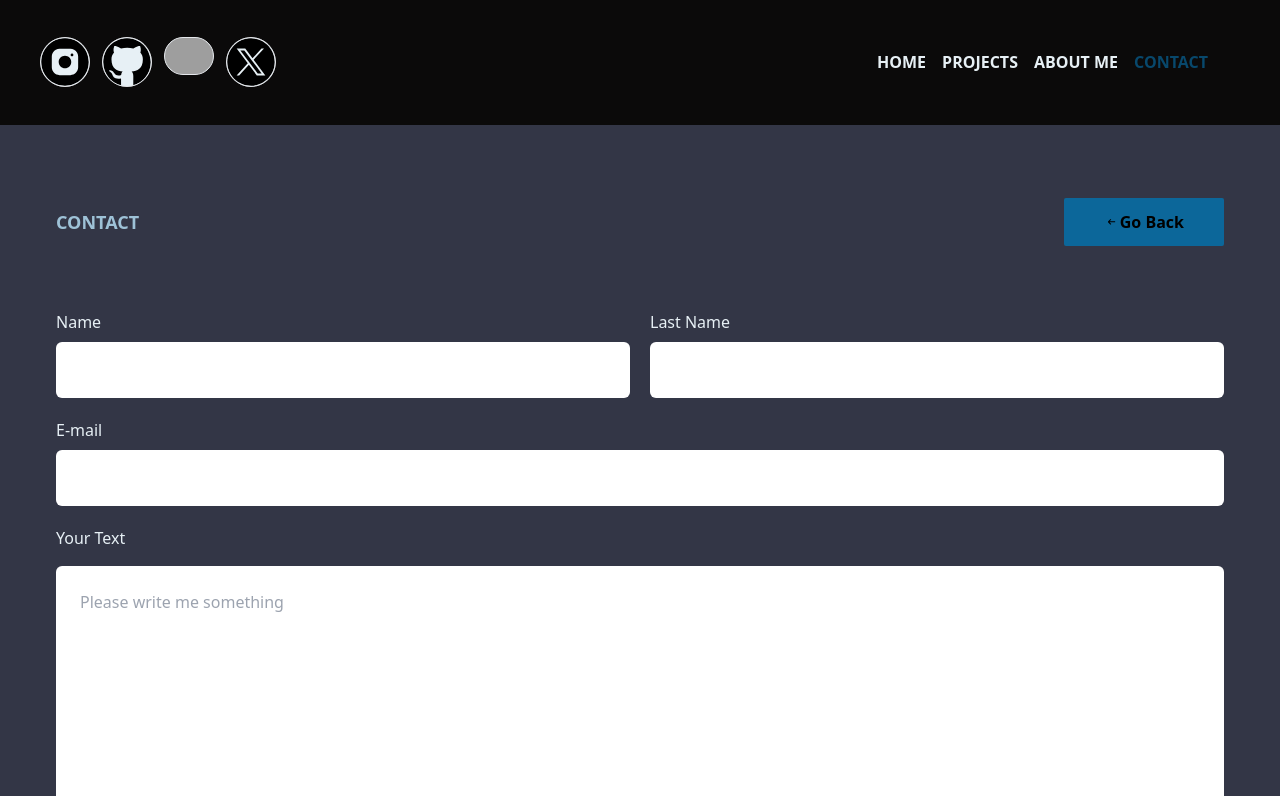
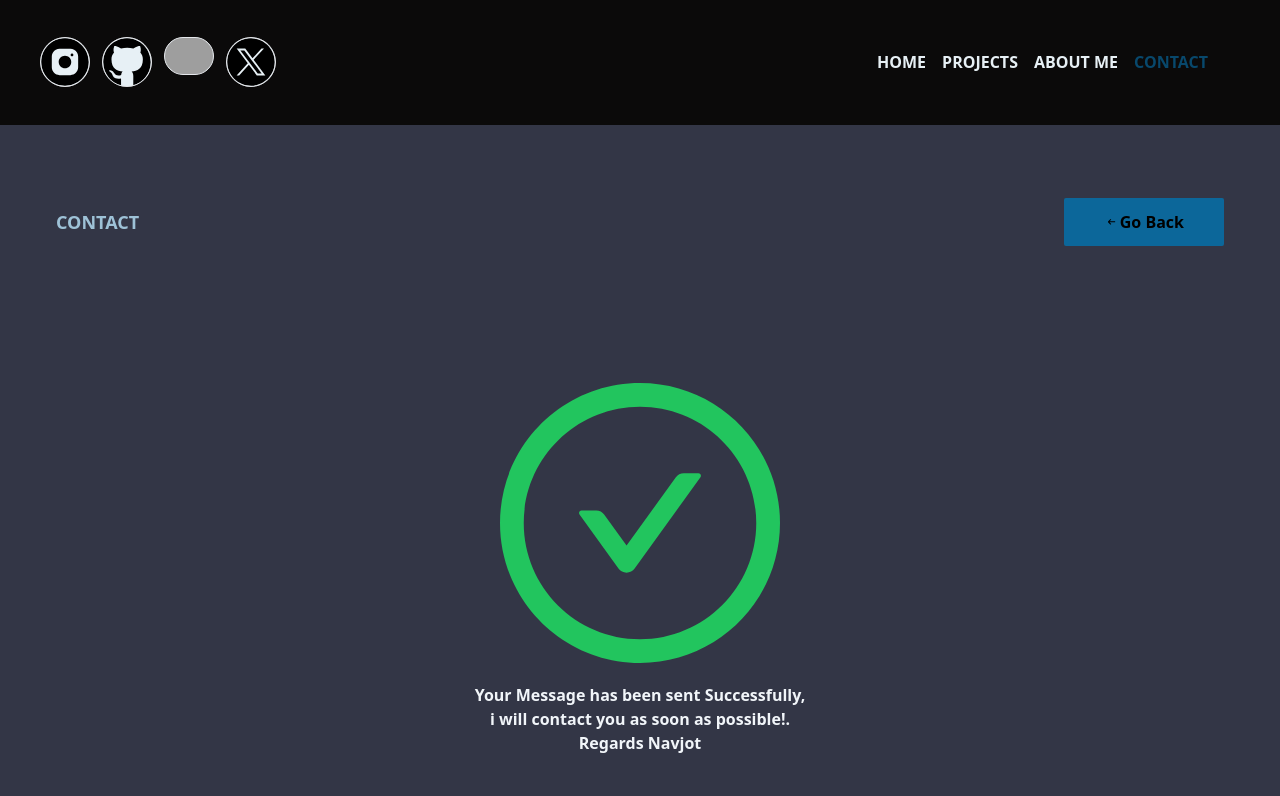
Before and after one commit to Navi003/protfolio, a Next.js app: page /contact in a window 1280 px wide. Shown: the top 796 px of the page. Built offline with nearby package versions, Linux system fonts and the light colour scheme; grey boxes are pictures that could not be loaded.

Commit message:
added Sucess component to contact form

```diff
--- a/app/contact/page.jsx
+++ b/app/contact/page.jsx
@@ -8,9 +8,12 @@ import { useState } from "react";
 
 import sendRequest from "../sendRequest";
 import axios from "axios";
+import { AiOutlineCheckCircle } from "react-icons/ai";
 
 export default function Page() {
   const [isLaoding, setIsLoading] = useState(false);
+
+  const [status, setStatus] = useState(200);
 
   const [formData, setFormData] = useState({
     firstName: "",
@@ -33,18 +36,13 @@ export default function Page() {
     try {
       setIsLoading(false);
 
-      // const response = await sendRequest({
-      //   url: "http://localhost:3000/api/contact",
-      //   method: "POST",
-      //   body: JSON.stringify(formData),
-      // });
-
-      const response = axios.post(
+      const response = await axios.post(
         "http://localhost:3000/api/contact",
         formData
       );
-
-      console.log(response);
+      if (response.status === 200) {
+        setStatus(response.status);
+      }
     } catch (error) {
       console.log(error);
     } finally {
@@ -53,16 +51,32 @@ export default function Page() {
   }
   return (
     <PageContainer>
-      <section className="mt-[4.6rem]">
+      <section className="mt-[4.6rem] relative">
         <div className="flex items-center justify-between">
           <HeadingSecondary>Contact</HeadingSecondary>
           <Button type="back" href="/" d>
             Go Back
           </Button>
         </div>
+
+        {status === 200 && (
+          <div className="absolute inset-0 flex flex-col items-center justify-center w-full top-10">
+            <AiOutlineCheckCircle
+              width={500}
+              height={500}
+              className="text-center w-80 h-80 fill-green-500 sucessScaleIn"
+            />
+            <h4 className="font-semibold text-center text-slate-100">
+              Your Message has been sent Successfully, <br></br> i will contact
+              you as soon as possible!.<br></br> Regards Navjot
+            </h4>
+          </div>
+        )}
         <form
           onSubmit={handleSubmit}
-          className="grid w-full grid-cols-2 gap-5 mt-16"
+          className={`grid w-full grid-cols-2 gap-5 mt-16 ${
+            status === 200 && "opacity-0" && "invisible"
+          }`}
         >
           <div>
             <label className="text-secondary-20">Name</label>
--- a/app/globals.css
+++ b/app/globals.css
@@ -57,7 +57,9 @@
   .moveLeft {
     animation: moveIn 2s;
   }
-
+  .sucessScaleIn {
+    animation: scaleIn 1s;
+  }
   /* .moveRight {
   } */
 
@@ -86,6 +88,20 @@
     }
   }
 
+  @keyframes scaleIn {
+    0% {
+      transform: scale(0);
+      opacity: 0;
+    }
+    50% {
+      transform: scale(1.2);
+    }
+    100% {
+      transform: scale(1);
+      opacity: 1;
+    }
+  }
+
   .projectCard:hover .cardImage {
     transform: scale(1.2);
     transition: 300ms all;
```
